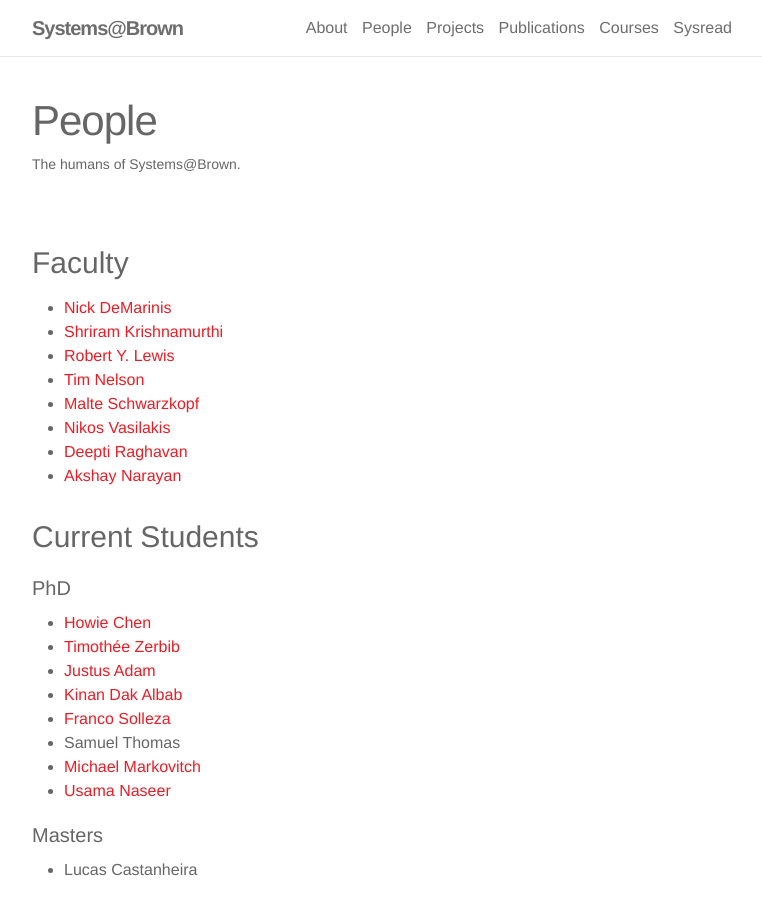
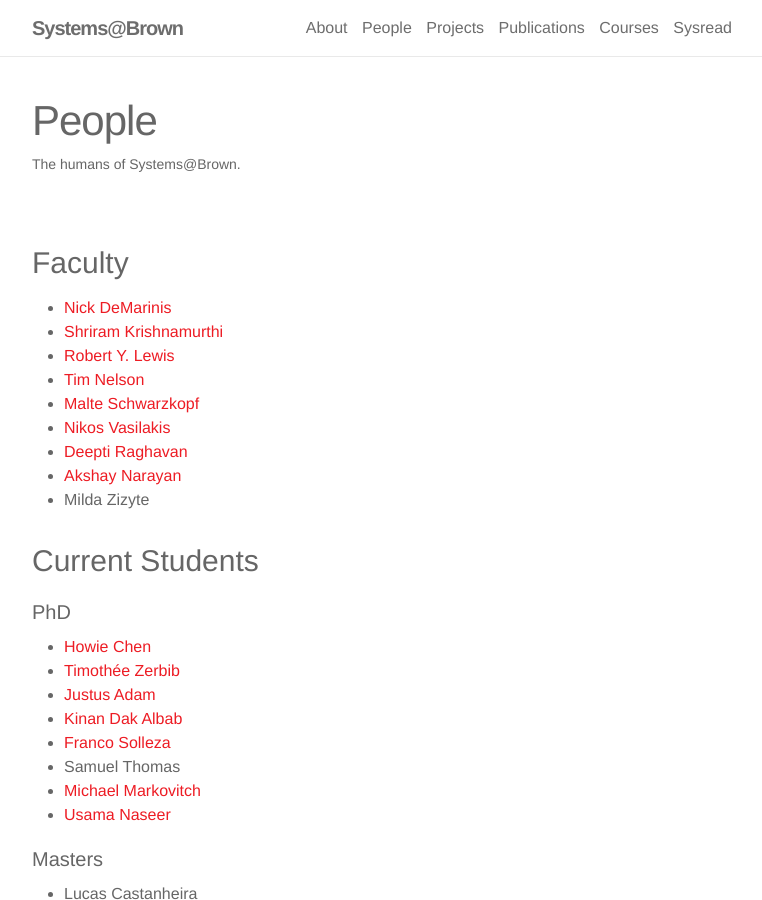
Before and after one commit to brownsys/systems-web, a Jekyll site: the page built from _pages/people.md, in a window 1280 px wide and 900 px high. Shown: the whole window, without its empty margins (258-1020 px from the left). Built offline with Jekyll 4.4.1, drawn with Linux system fonts in a browser that asks for light colours; nearby versions of some CDN libraries.

Commit message:
add milda to people

```diff
--- a/_data/people.yml
+++ b/_data/people.yml
@@ -30,6 +30,9 @@
   - key: akshay
     name: "Akshay Narayan"
     site: "https://akshayn.xyz/"
+    type: faculty
+  - key: milda
+    name: "Milda Zizyte"
     type: faculty
   - key: pch
     name: "Howie Chen"
```
